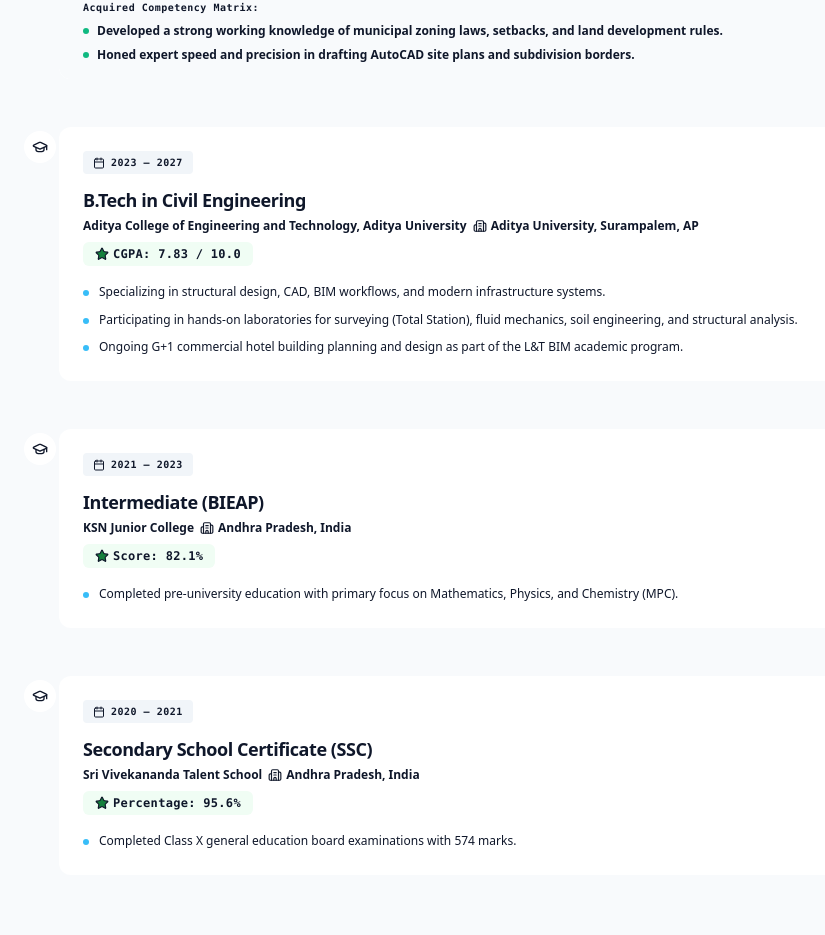
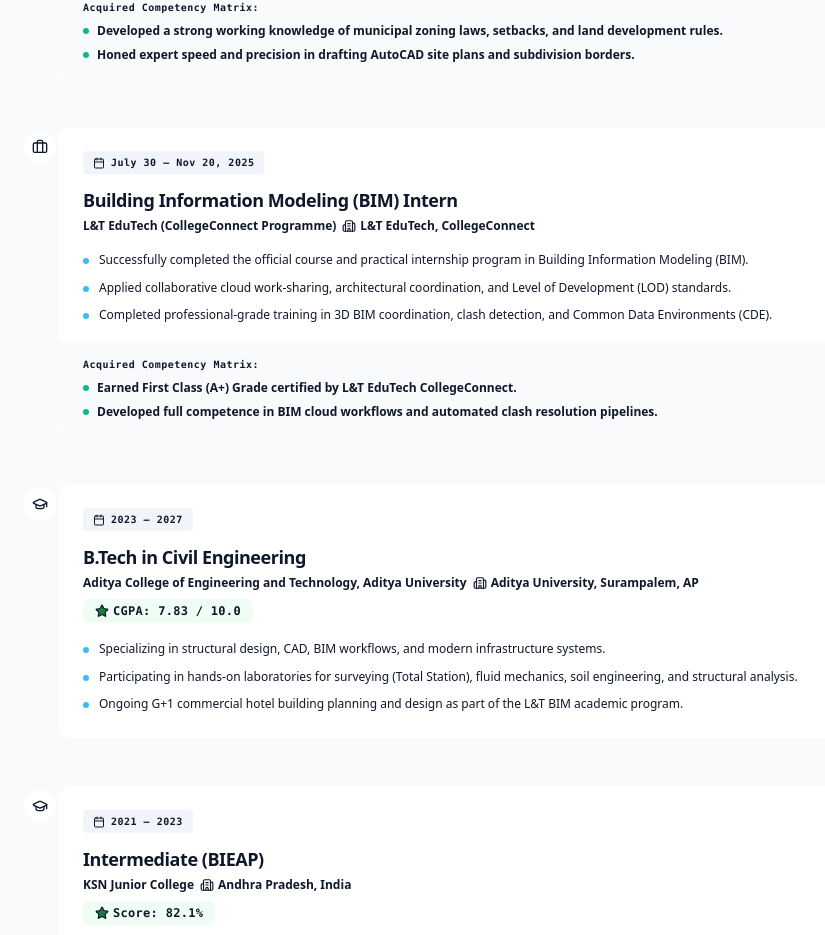
Before and after one commit to veerendrabotla-bot/portfolio-sis, a React (Vite) app: page / in a window 1280 px wide. Shown: the part 2054-2989 px from the top of the page, without its empty margins (125-950 px from the left). Built offline with nearby package versions, Linux system fonts and the light colour scheme.

Commit message:
feat: add BIM internship to portfolio data and CV
Include the BIM Internship experience from L&T EduTech in the timeline data and update the CV modal to display internship details.

```diff
--- a/src/components/CVModal.tsx
+++ b/src/components/CVModal.tsx
@@ -166,11 +166,12 @@ export default function CVModal({ isOpen, onClose }: CVModalProps) {
                 Internship
               </h2>
               <div className="text-[13.5px] text-slate-800">
+                <div>
                   <div className="flex justify-between items-start mb-1">
                     <span className="font-bold text-slate-900">Civil Engineering Intern, RUDA</span>
                     <span className="font-medium text-slate-800">June – July 2026 (2 Months)</span>
                   </div>
-                <ul className="list-disc pl-5 space-y-1 mt-1">
+                  <ul className="list-disc pl-5 space-y-1 mt-1 text-justify">
                     <li>Prepare and modify AutoCAD layouts.</li>
                     <li>Review engineering drawings.</li>
                     <li>Assist layout approval documentation.</li>
@@ -178,21 +179,37 @@ export default function CVModal({ isOpen, onClose }: CVModalProps) {
                   </ul>
                 </div>
               </div>
+            </div>
 
-            {/* Academic Project Section */}
+            {/* Academic Projects Section */}
             <div className="mb-5">
               <h2 className="text-lg font-bold text-slate-900 border-b border-slate-900 pb-0.5 mb-2 section-divider">
-                Academic Project
+                Academic Projects
               </h2>
-              <div className="text-[13.5px] text-slate-800">
-                <h3 className="font-bold text-slate-900 mb-1">
-                  Planning and Design of G+1 Commercial Hotel Building (L&T BIM Internship)
-                </h3>
-                <ul className="list-disc pl-5 space-y-1 mt-1">
-                  <li>Designed complete G+1 hotel using AutoCAD.</li>
-                  <li>Prepared plans and layouts.</li>
-                  <li>Applied BIM concepts and engineering standards.</li>
+              <div className="text-[13.5px] text-slate-800 space-y-4">
+                <div>
+                  <div className="flex justify-between items-start mb-1">
+                    <span className="font-bold text-slate-900">Building Information Modeling (BIM) Course & Project</span>
+                    <span className="font-medium text-slate-800">July 30 – Nov 20, 2025</span>
+                  </div>
+                  <div className="text-[12.5px] text-slate-700 italic mb-1">L&T EduTech (CollegeConnect Programme)</div>
+                  <ul className="list-disc pl-5 space-y-1 mt-1 text-justify">
+                    <li>Successfully completed professional course & program in Building Information Modeling (BIM) with First Class (A+) Grade.</li>
+                    <li>Acquired skills in 3D BIM coordination, clash detection, and Level of Development (LOD) standards.</li>
+                    <li>Worked with collaborative cloud workflows and Common Data Environments (CDE).</li>
                   </ul>
+                </div>
+
+                <div>
+                  <div className="flex justify-between items-start mb-1">
+                    <span className="font-bold text-slate-900">Planning and Design of G+1 Commercial Hotel Building</span>
+                  </div>
+                  <ul className="list-disc pl-5 space-y-1 mt-1 text-justify">
+                    <li>Designed complete G+1 hotel applying AutoCAD and Revit BIM software.</li>
+                    <li>Prepared multi-view floor plans, elevations, sections, and mechanical-electrical-plumbing (MEP) routing paths.</li>
+                    <li>Applied IS 456:2000 and National Building Code of India engineering and safety guidelines.</li>
+                  </ul>
+                </div>
               </div>
             </div>
 
--- a/src/data.ts
+++ b/src/data.ts
@@ -139,6 +139,23 @@ export const timelineData: TimelineEvent[] = [
     ]
   },
   {
+    id: 'timeline-bim-internship',
+    type: 'experience',
+    title: 'Building Information Modeling (BIM) Intern',
+    subtitle: 'L&T EduTech (CollegeConnect Programme)',
+    institution: 'L&T EduTech, CollegeConnect',
+    period: 'July 30 – Nov 20, 2025',
+    description: [
+      'Successfully completed the official course and practical internship program in Building Information Modeling (BIM).',
+      'Applied collaborative cloud work-sharing, architectural coordination, and Level of Development (LOD) standards.',
+      'Completed professional-grade training in 3D BIM coordination, clash detection, and Common Data Environments (CDE).'
+    ],
+    highlights: [
+      'Earned First Class (A+) Grade certified by L&T EduTech CollegeConnect.',
+      'Developed full competence in BIM cloud workflows and automated clash resolution pipelines.'
+    ]
+  },
+  {
     id: 'timeline-2',
     type: 'education',
     title: 'B.Tech in Civil Engineering',
```
Lines whose indentation alone changed are shown as unchanged.
